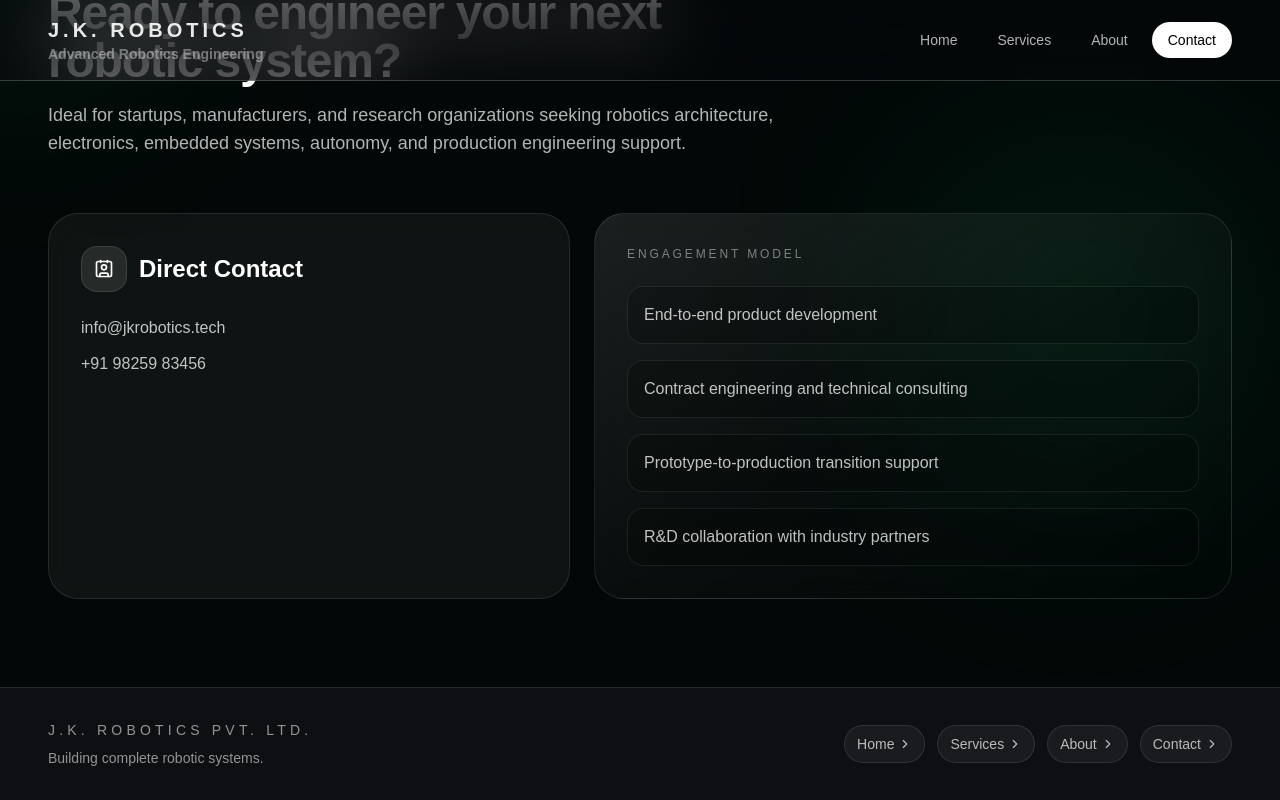
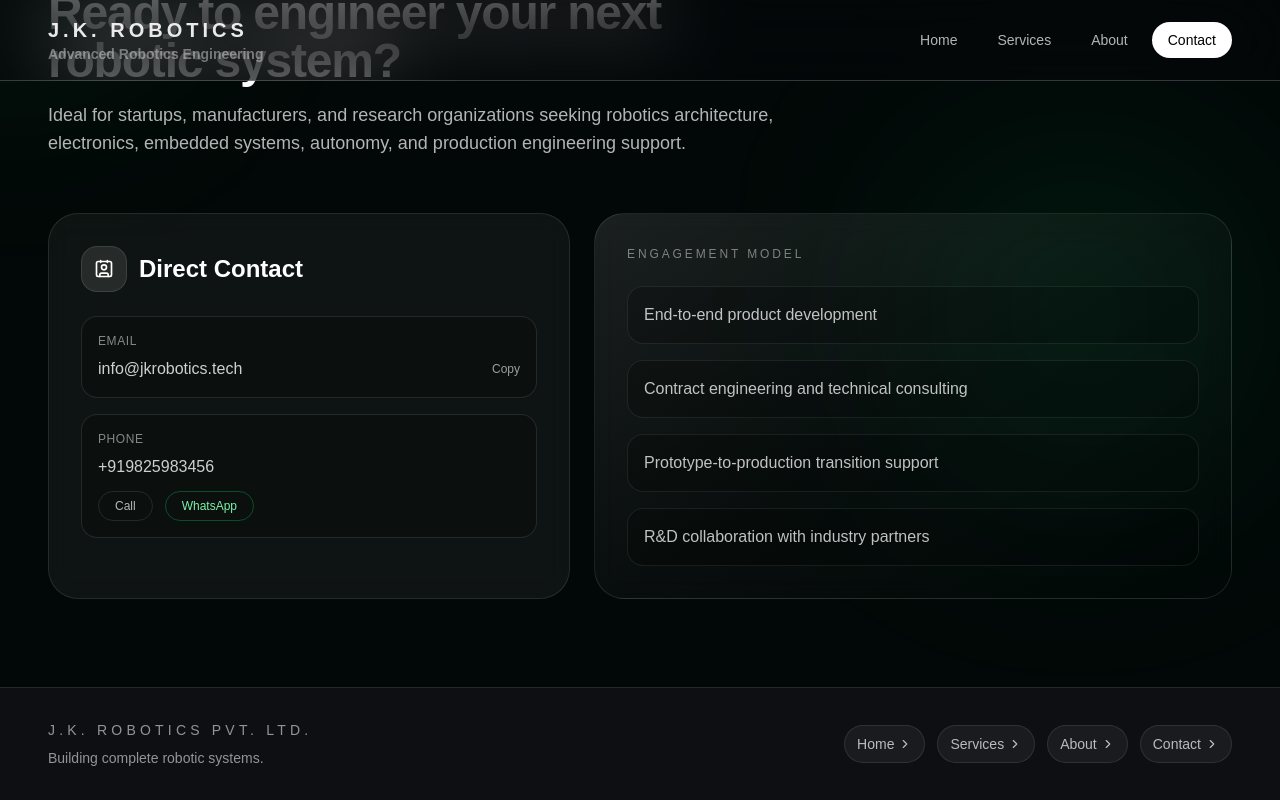
Before and after one commit to kgandhi09/jk-robotics-site, a Next.js app: page / in a window 1280 px wide. Both pictures are taken after a click on the button "Start a Project". Shown: the part 194-994 px from the top of the page. Built offline with nearby package versions, Linux system fonts and the light colour scheme.

Commit message:
contact page changes

```diff
--- a/app/page.tsx
+++ b/app/page.tsx
@@ -468,13 +468,18 @@ function AboutPage() {
 }
 
 function ContactPage() {
+  const email = "info@jkrobotics.tech";
+  const phone = "+919825983456"; // no spaces for links
+
+  const handleCopyEmail = () => {
+    navigator.clipboard.writeText(email);
+    alert("Email copied to clipboard");
+  };
+
   return (
     <div className="relative min-h-screen overflow-hidden">
-
-      {/* 🌌 BACKGROUND GLOW */}
       <BackgroundGlow />
 
-      {/* 🧱 CONTENT */}
       <div className="relative z-10">
         <PageShell>
           <SectionHeading
@@ -484,26 +489,81 @@ function ContactPage() {
           />
 
           <div className="mt-14 grid gap-6 lg:grid-cols-[0.9fr_1.1fr]">
+
+            {/* 🔹 CONTACT CARD */}
             <Card className="rounded-[30px] border border-white/10 bg-white/5 backdrop-blur-md">
               <CardContent className="p-8">
+
                 <div className="mb-6 flex items-center gap-3">
                   <div className="rounded-2xl border border-white/10 bg-white/10 p-3">
                     <Contact className="h-5 w-5 text-white" />
                   </div>
                   <h3 className="text-2xl font-semibold text-white">Direct Contact</h3>
                 </div>
-                <div className="space-y-3 text-white/75">
-                  <p>info@jkrobotics.tech</p>
-                  <p>+91 98259 83456</p>
+
+                <div className="space-y-4">
+
+                  {/* 📧 EMAIL */}
+                  <div className="group rounded-2xl border border-white/10 bg-black/20 p-4 transition hover:border-white/20 hover:bg-white/5">
+                    <div className="text-xs text-white/50 uppercase tracking-wider">Email</div>
+
+                    <div className="mt-2 flex items-center justify-between">
+                      <a
+                        href={`mailto:${email}`}
+                        className="text-white/80 group-hover:text-white transition"
+                      >
+                        {email}
+                      </a>
+
+                      <button
+                        onClick={handleCopyEmail}
+                        className="text-xs text-white/60 hover:text-white transition"
+                      >
+                        Copy
+                      </button>
+                    </div>
+                  </div>
+
+                  {/* 📱 PHONE */}
+                  <div className="group rounded-2xl border border-white/10 bg-black/20 p-4 transition hover:border-white/20 hover:bg-white/5">
+                    <div className="text-xs text-white/50 uppercase tracking-wider">Phone</div>
+
+                    <div className="mt-2 text-white/80">{phone}</div>
+
+                    <div className="mt-3 flex gap-3">
+
+                      {/* Call */}
+                      <a
+                        href={`tel:${phone}`}
+                        className="rounded-full border border-white/10 px-4 py-1.5 text-xs text-white/70 hover:bg-white/10 hover:text-white transition"
+                      >
+                        Call
+                      </a>
+
+                      {/* WhatsApp */}
+                      <a
+                        href={`https://wa.me/${phone}`}
+                        target="_blank"
+                        rel="noopener noreferrer"
+                        className="rounded-full border border-green-400/30 px-4 py-1.5 text-xs text-green-300 hover:bg-green-400/10 transition"
+                      >
+                        WhatsApp
+                      </a>
+
+                    </div>
+                  </div>
+
                 </div>
               </CardContent>
             </Card>
 
+            {/* 🔹 ENGAGEMENT CARD (unchanged) */}
             <Card className="rounded-[30px] border border-white/10 bg-gradient-to-br from-white/10 via-white/[0.03] to-transparent backdrop-blur-md">
               <CardContent className="p-8">
                 <div className="text-xs uppercase tracking-[0.24em] text-white/45">
                   Engagement Model
                 </div>
+
                 <div className="mt-6 space-y-4">
                   {ENGAGEMENT.map((item) => (
                     <div
@@ -516,6 +576,7 @@ function ContactPage() {
                 </div>
               </CardContent>
             </Card>
+
           </div>
         </PageShell>
       </div>
```
